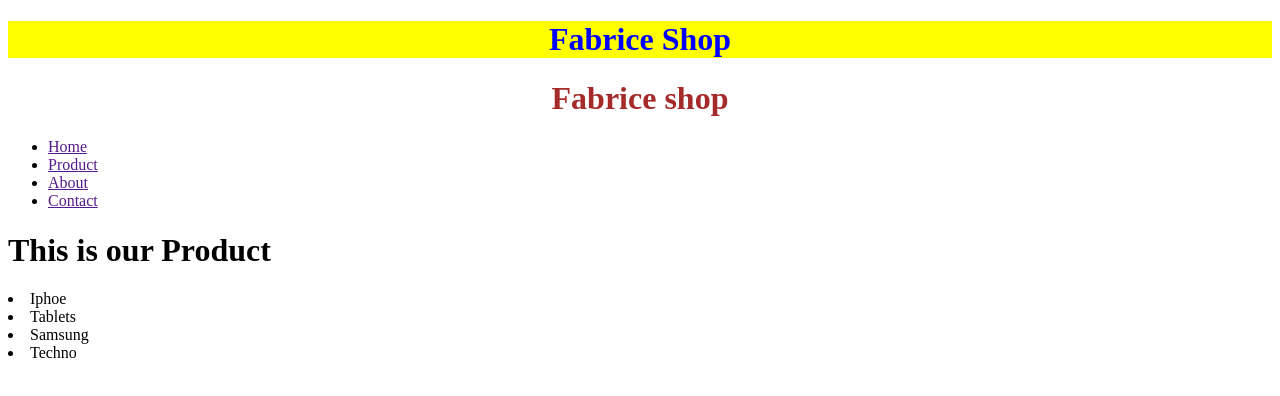
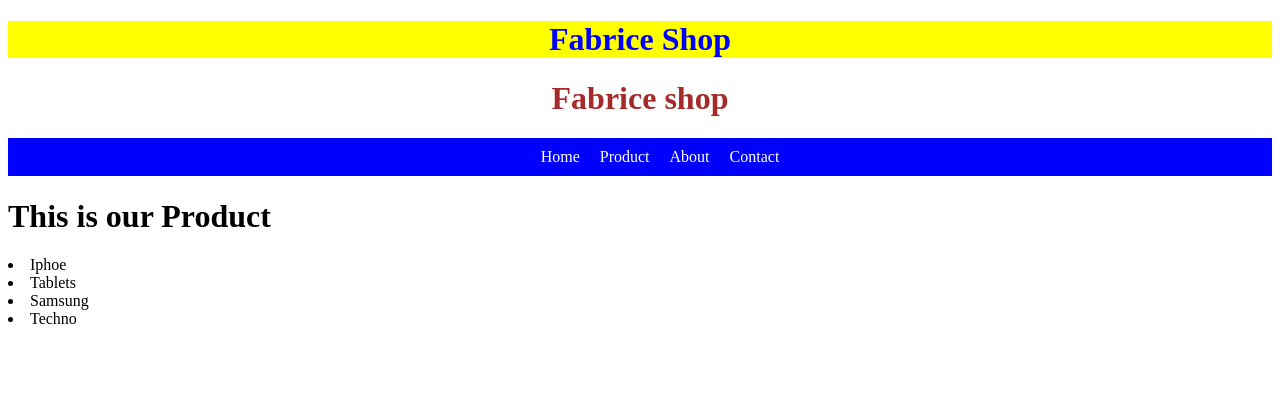
Before and after one commit to Niyomugabo-fabrice/React_Project, a React (Vite) app in the folder myproject/: page / in a window 1280 px wide. Shown: the top 396 px of the page. Built offline with nearby package versions, Linux system fonts and the light colour scheme.

Commit message:
changing header style

```diff
--- a/myproject/src/Components/Headers.tsx
+++ b/myproject/src/Components/Headers.tsx
@@ -2,17 +2,19 @@
 export default function Header()
 {
     return(
-          <div>
+          <div >
             <div >
                 <h1 className="head">Fabrice shop</h1>
             </div>
-            <ul>
+          <div className="nav">
+                <ul>
                 <li><a href="">Home</a></li>
                 <li><a href="">Product</a></li>
                 <li><a href="">About</a></li>
                 <li><a href="">Contact</a></li>
             </ul>
           </div>
+          </div>
 
 
     )
--- a/myproject/src/styles/header.css
+++ b/myproject/src/styles/header.css
@@ -2,3 +2,22 @@
  text-align: center;
  color: brown;
 }
+.nav{
+    background-color: blue;
+
+
+}
+.nav ul {
+    display: flex;
+    justify-content: center;
+
+}
+.nav ul li {
+    padding: 5px;
+    margin: 5px;
+    list-style: none;
+}
+.nav ul li a{
+    color: white;
+    text-decoration: none;
+}
```
